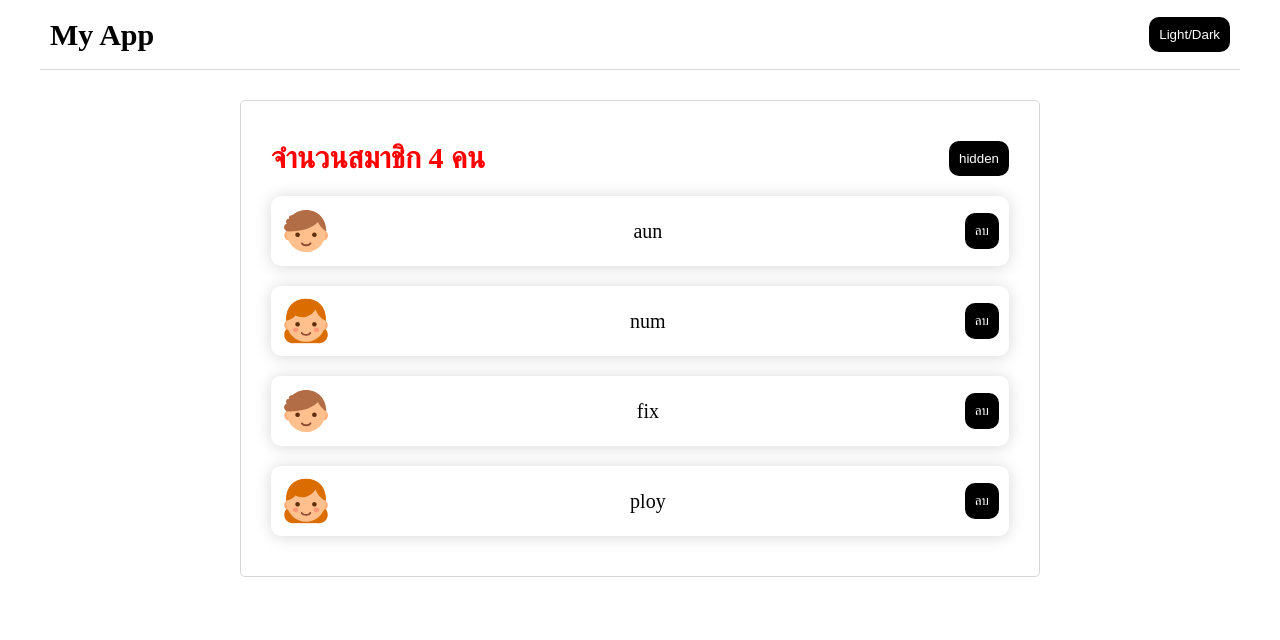
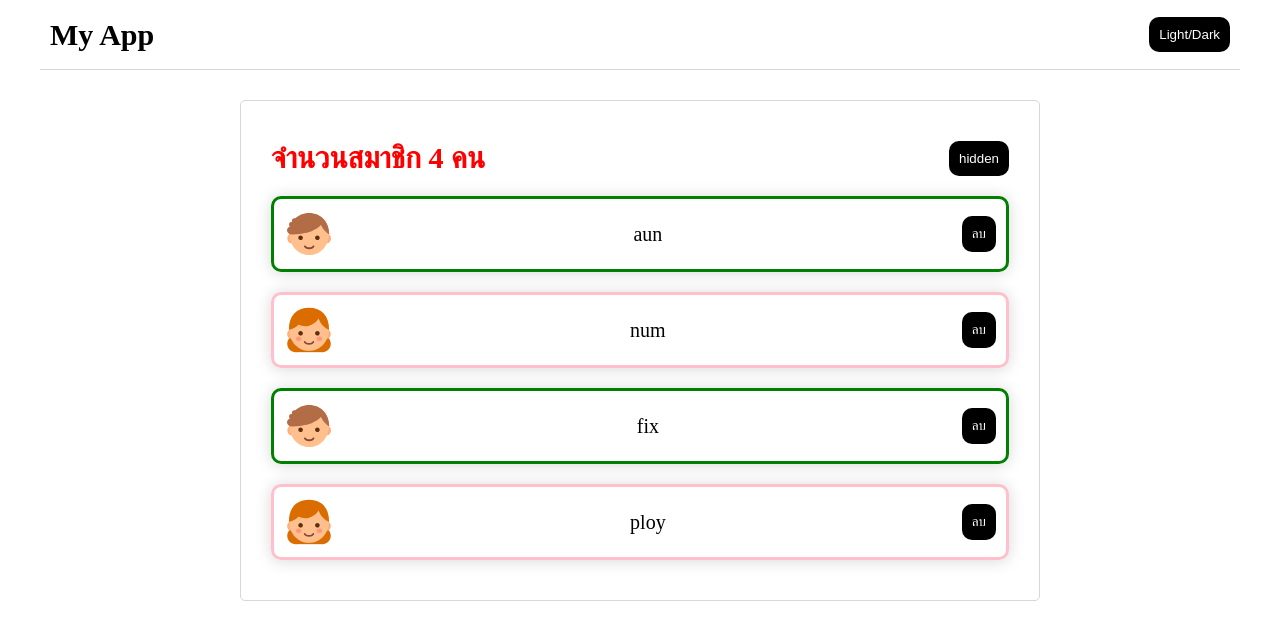
Before and after one commit to puttipongle/std_learning, a React (Vite) app in the folder react_19/my-react19/: page / in a window 1280 px wide. Shown: the top 640 px of the page. Built offline with nearby package versions, Linux system fonts and the light colour scheme.

Commit message:
Dynamic style

```diff
--- a/react_19/my-react19/src/components/Personlist.jsx
+++ b/react_19/my-react19/src/components/Personlist.jsx
@@ -13,24 +13,24 @@ function Personlist() {
     ]);
 
     const [show, setShow] = useState(true);
-    const myStyle={
-        color:"blue",
-        fontSize:"20px"
+    const myStyle = {
+        color: "blue",
+        fontSize: "20px"
     }
 
     return (
         <div className="container">
             <div className="header">
-            <h2 style={{color:"red",fontSize:"30px" }}>จำนวนสมาชิก {data.length} คน</h2>
-            <button onClick={() => setShow(!show)}>{show ? "hidden" : "show"}</button>
+                <h2 style={{ color: "red", fontSize: "30px" }}>จำนวนสมาชิก {data.length} คน</h2>
+                <button onClick={() => setShow(!show)}>{show ? "hidden" : "show"}</button>
             </div>
             <ul>
                 {show && data.map((item) => (
-                    <li key={item.id}>
+                    <li key={item.id} style={{borderStyle:"solid",borderColor:item.gender == "male" ? "green" : "pink"}}>
                         <img src={item.gender == "male" ? boy : girl} width={50} height={50} />
                         <p>{item.name}</p>
                         <div className="control"><button>ลบ</button></div>
-                        </li>
+                    </li>
                 ))}
             </ul>
         </div>
```
